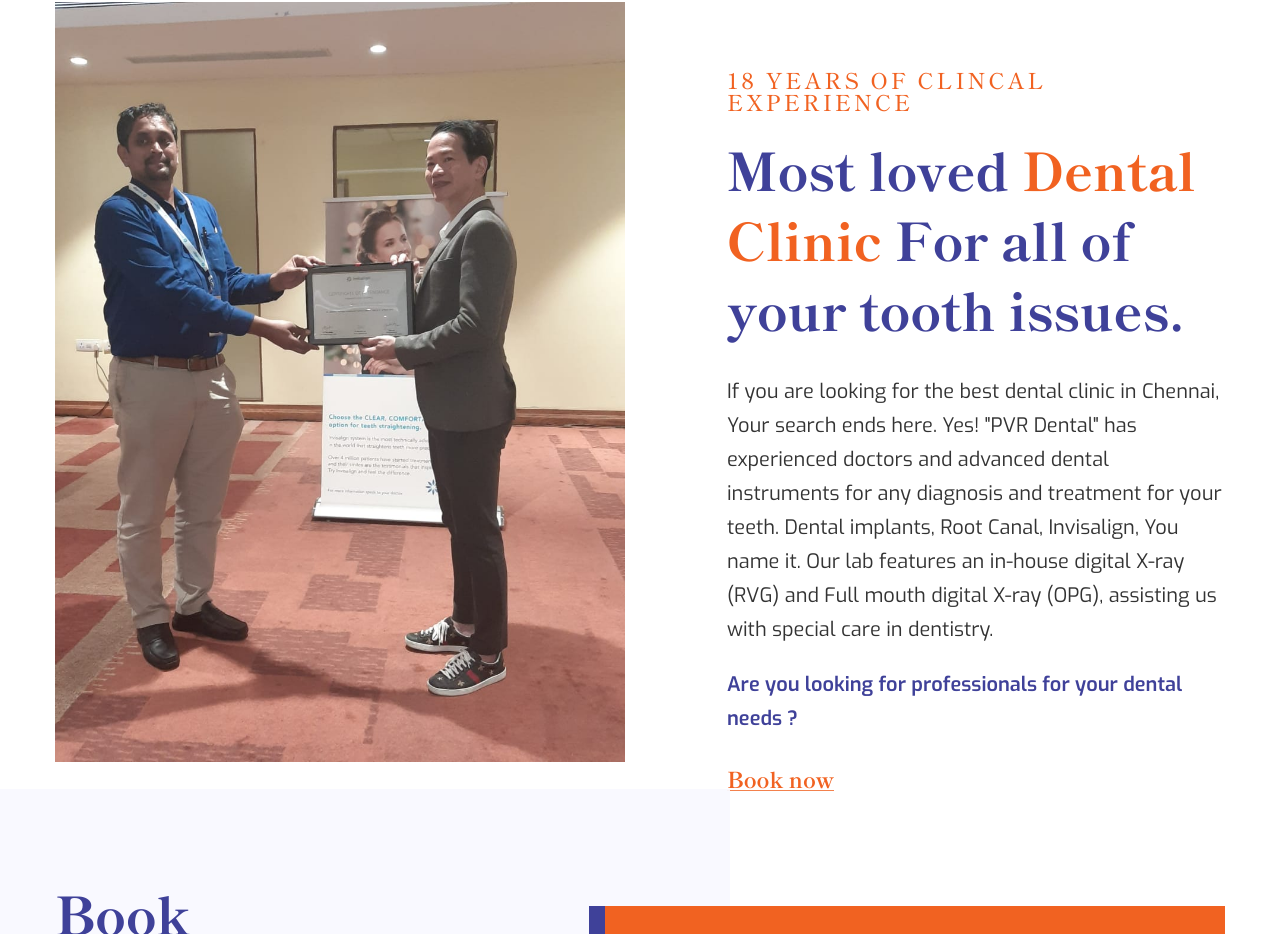
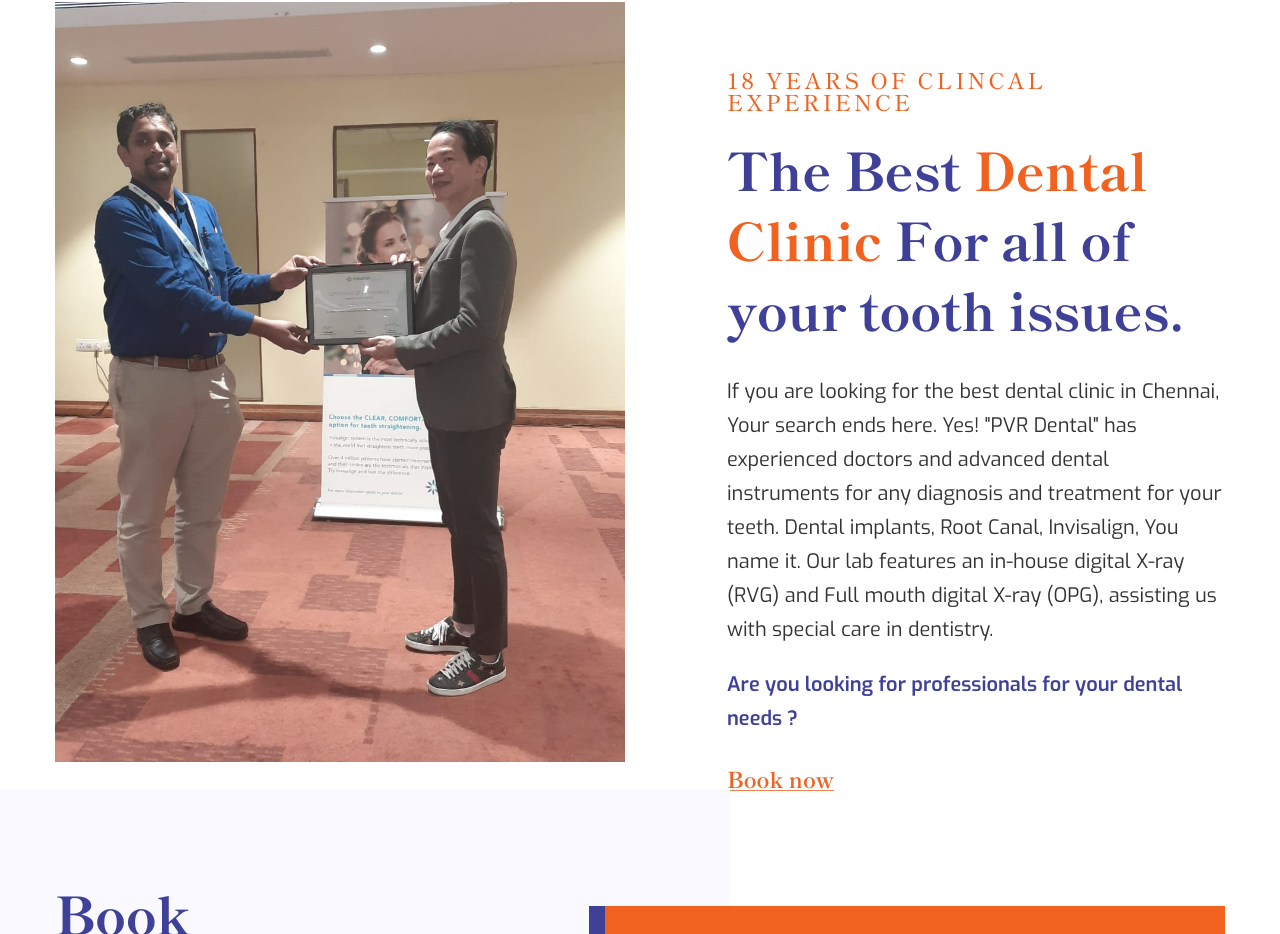
Before and after one commit to pvrdental/pvrdentalhospital, a plain HTML site: page index.html in a window 1280 px wide. Shown: the part 978-1912 px from the top of the page. Drawn offline with Linux system fonts and the light colour scheme.

Commit message:
Update index.html

```diff
--- a/index.html
+++ b/index.html
@@ -288,7 +288,7 @@
               <div class="about-content" data-aos="fade-up">
                 <div class="section-title mb--0">
                   <h5 class="sub-title">18 Years of Clincal Experience</h5>
-                  <h2 class="title">Most loved <span> Dental Clinic</span> For all of your tooth issues.</h2>
+                  <h2 class="title">The Best<span> Dental Clinic</span> For all of your tooth issues.</h2>
                   <div class="desc">
                     <p>If you are looking for the best dental clinic in Chennai, Your search ends here. Yes! "PVR Dental" has experienced doctors and advanced dental instruments for any diagnosis and treatment for your teeth. Dental implants, Root Canal, Invisalign, You name it. Our lab features an in-house digital X-ray (RVG) and Full mouth digital X-ray (OPG), assisting us with special care in dentistry.
 </p>
```
